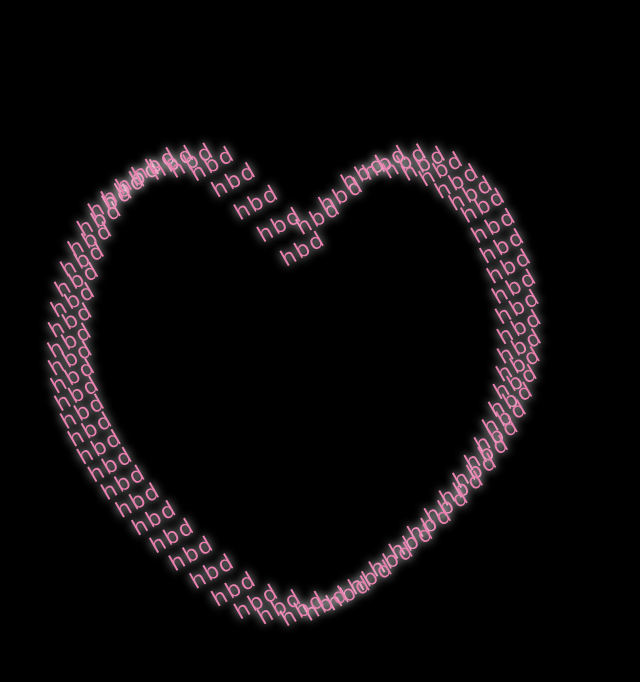
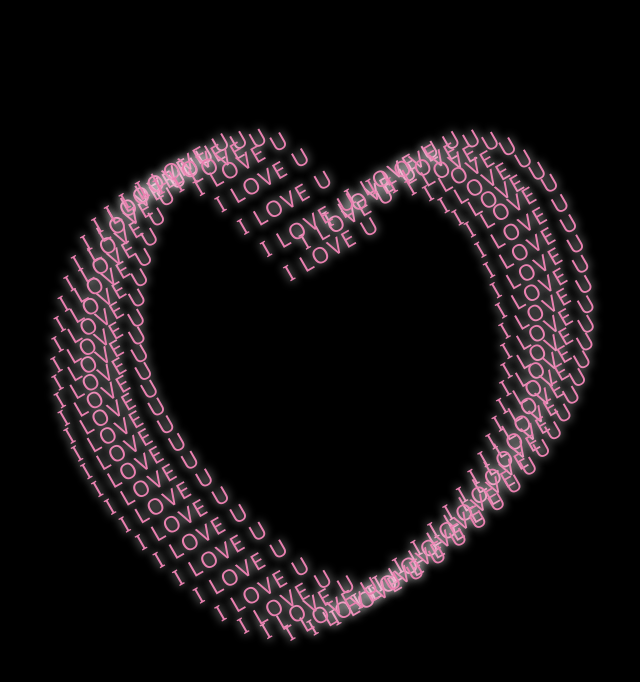
Before and after one commit to mrf92224-create/heart_shape, a plain HTML site: page index.html in a window 1280 px wide. Shown: the whole page, without its empty margins (369-1009 px from the left). Drawn offline with Linux system fonts and the light colour scheme.

Commit message:
Change text content from 'hbd' to 'I LOVE U'

```diff
--- a/index.html
+++ b/index.html
@@ -126,7 +126,7 @@
 
       const word = document.createElement('div');
       word.className = 'love_word';
-      word.textContent = 'hbd ';
+      word.textContent = 'I LOVE U ';
 
       v.appendChild(word);
       h.appendChild(v);
```
